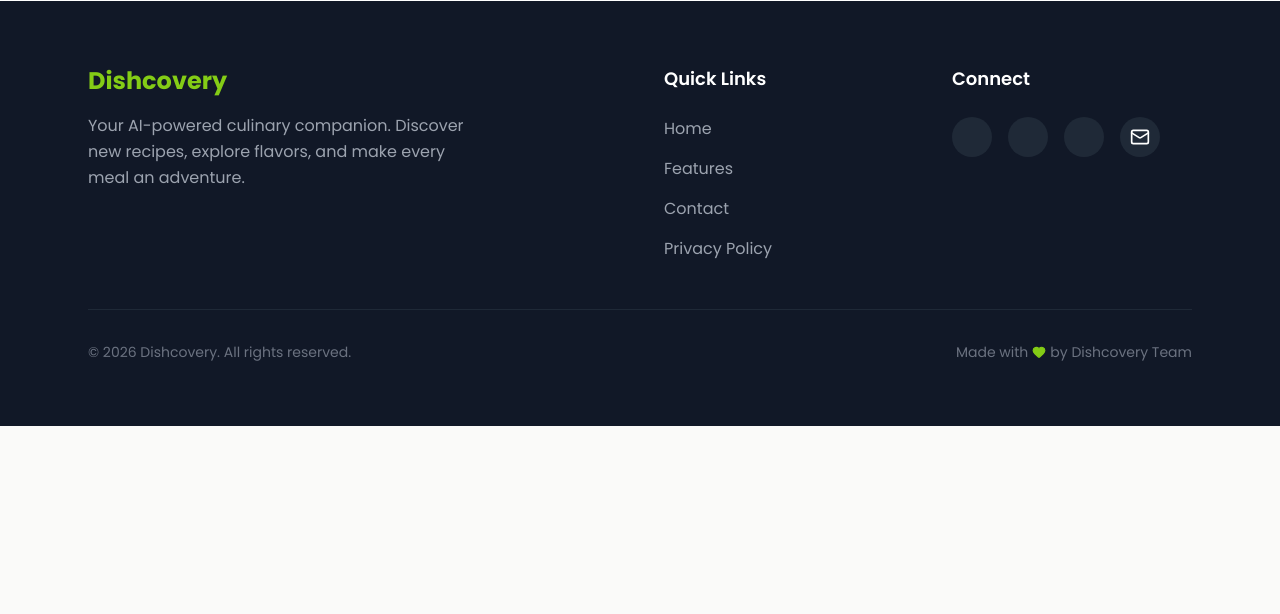
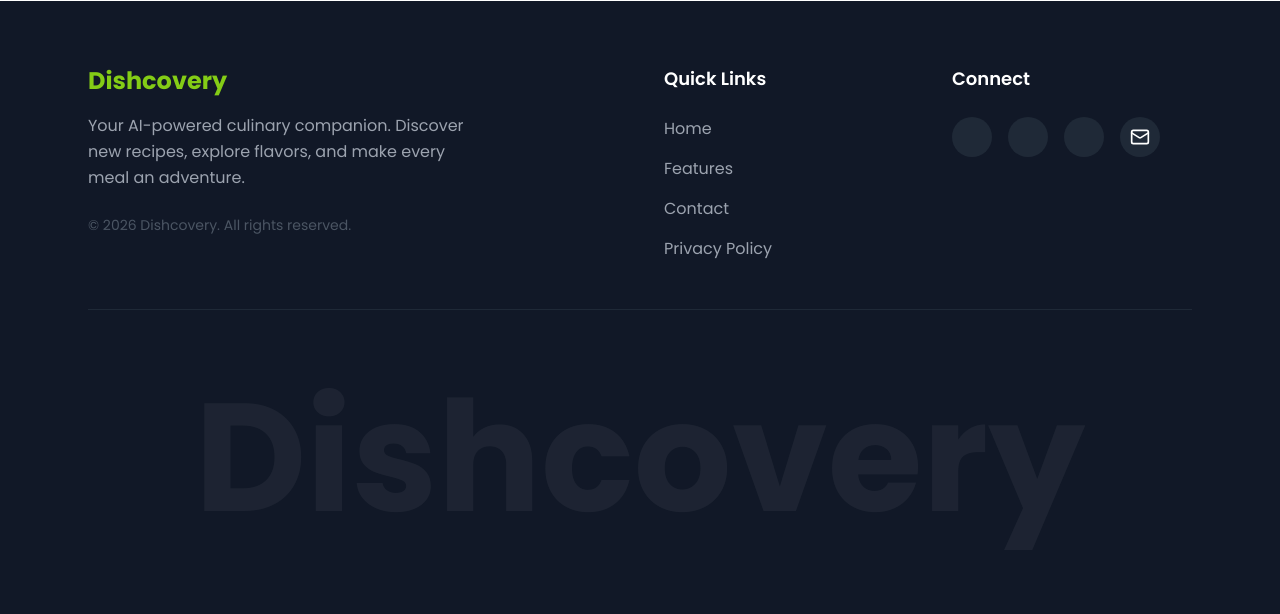
Before and after one commit to RLASH18/dishcovery, a Flask app: page / in a window 1280 px wide. Shown: the part 2698-3312 px from the top of the page. Before the commit the page ends 3124 px from the top, so only its background shows below. Run offline with Flask 3, Linux system fonts and the light colour scheme; some libraries are stand-ins or nearby versions.

Commit message:
style(landing): redesign footer and speed up marquee

```diff
--- a/app/static/css/app.css
+++ b/app/static/css/app.css
@@ -45,7 +45,7 @@ body {
 }
 
 .animate-marquee {
-    animation: marquee 40s linear infinite;
+    animation: marquee 28s linear infinite;
 }
 
 .animate-float {
--- a/app/templates/pages/landing.html
+++ b/app/templates/pages/landing.html
@@ -270,6 +270,9 @@
                             Your AI-powered culinary companion. Discover new recipes, explore flavors, and make every
                             meal an adventure.
                         </p>
+                        <p class="mt-6 text-gray-600 text-sm">
+                            &copy; <span id="current-year"></span> Dishcovery. All rights reserved.
+                        </p>
                     </div>
 
                     <div>
@@ -305,14 +308,15 @@
                     </div>
                 </div>
 
-                <div
-                    class="pt-8 border-t border-gray-800 flex flex-col md:flex-row justify-between items-center gap-4 text-gray-500 text-sm">
-                    <p>&copy; <span id="current-year"></span> Dishcovery. All rights reserved.</p>
-                    <p class="flex items-center gap-1">
-                        Made with <i data-lucide="heart" class="w-[14px] h-[14px] text-primary fill-current"></i> by
-                        Dishcovery Team
-                    </p>
-                </div>
+                <div class="pt-8 border-t border-gray-800"></div>
+            </div>
+
+            <!-- Big brand text — full width, outside max-w-6xl -->
+            <div class="text-center overflow-hidden mt-6">
+                <p class="text-white/5 select-none pointer-events-none"
+                   style="font-size: 12vw; font-weight: 900; letter-spacing: 0.01px; line-height: 1.2; white-space: nowrap;">
+                    Dishcovery
+                </p>
             </div>
         </footer>
     </div>
```
